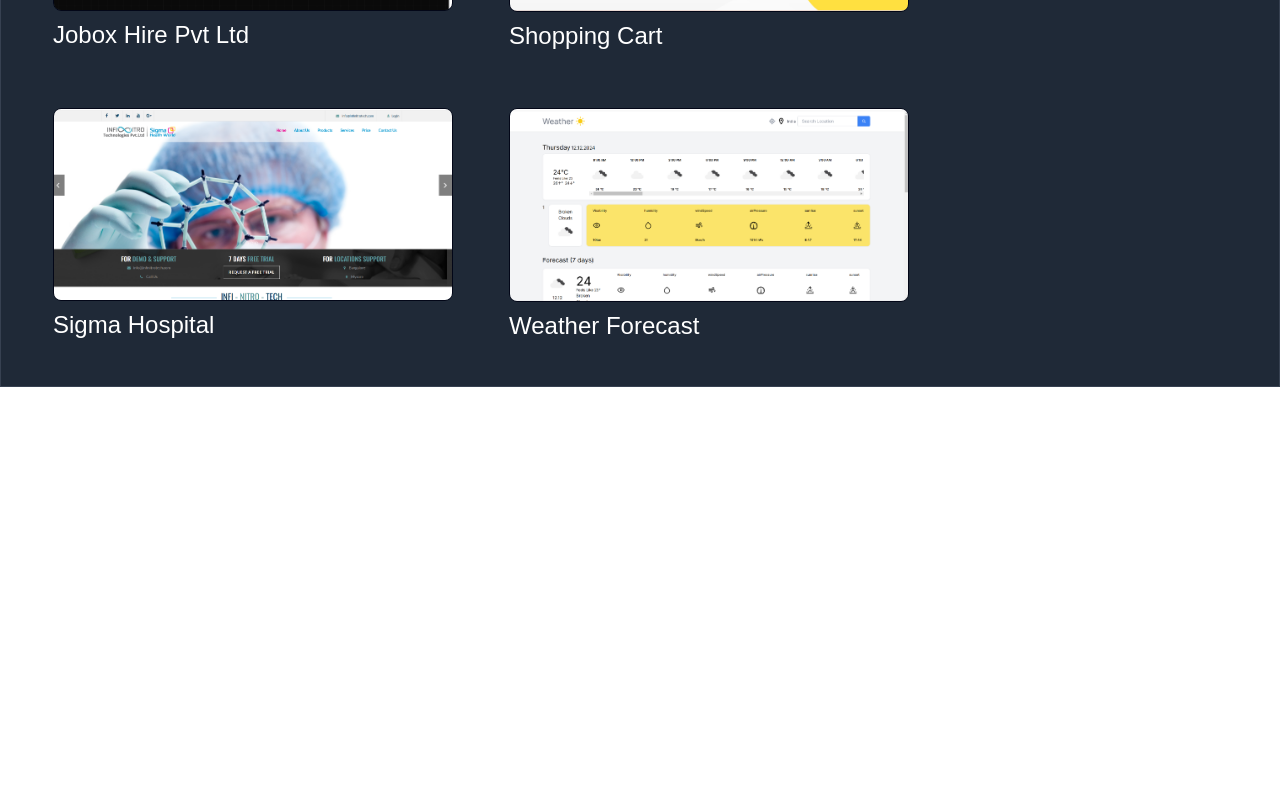
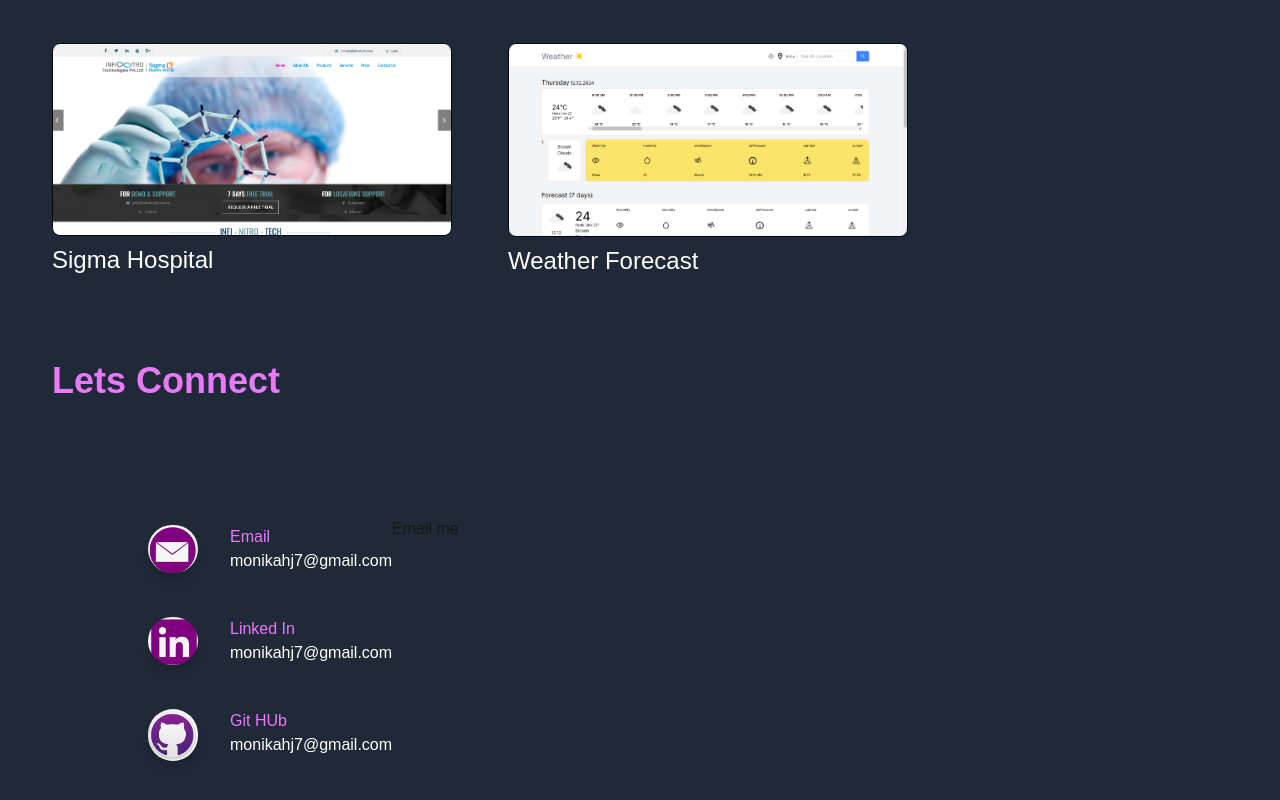
Before and after one commit to MonikaDevHJ/MonikaHJ_Portfolio, a Next.js app: page / in a window 1280 px wide. Shown: the part 1572-2372 px from the top of the page. Before the commit the page ends 1959 px from the top, so only its background shows below. Built offline with nearby package versions, Linux system fonts and the light colour scheme.

Commit message:
making Contact Page

```diff
--- a/src/components/About.tsx
+++ b/src/components/About.tsx
@@ -7,7 +7,7 @@
   const [activeSection, setActiveSection] = useState<Section>("Skills");
 
   return (
-    <div className="px-11 py-24 mt-1 animate-fade-in">
+    <div className="px-11 py-16 mt-1 animate-fade-in">
       <div className="flex flex-wrap lg:space-x-40">
         {/* First Column */}
         <div className="flex-1 p-5">
--- /dev/null
+++ b/src/components/Contact.tsx
@@ -0,0 +1,82 @@
+import React from "react";
+import Image from "next/image";
+import email from "../assets/email.png";
+import linkedin from "../assets/linkedin.png";
+import Github from "../assets/Github.png"
+
+
+function Contact() {
+    return (
+        <div className=" px-8 py-6 mt-4 animate-fade-in  bg-gray-800">
+            <div>
+            <p className="font-bold text-fuchsia-400 ml-5 text-4xl">Lets Connect</p>
+
+            </div>
+            {/* First column */}
+
+            <div className=" flex mt-5 ml-5  p-24">
+                <div className="">
+
+                    <div className="mt-2 flex">
+                        <Image
+                            src={email}
+                            alt="Monika"
+                            className="rounded-full shadow-lg"
+                            width={50}
+                            height={50}
+                        />
+                        <div className="ml-8    ">
+                        <p className="text-fuchsia-400">Email</p>
+                        <p className="text-white">monikahj7@gmail.com</p>
+                        </div>
+
+                    </div>
+
+                    <div className="mt-11 flex">
+                        <Image
+                            src={linkedin}
+                            alt="Monika"
+                            className="rounded-full shadow-lg"
+                            width={50}
+                            height={50}
+                        />
+                         <div className="ml-8">
+                        <p className="text-fuchsia-400">Linked In</p>
+                        <p className="text-white">monikahj7@gmail.com</p>
+                        </div>
+
+                    </div>
+
+                    <div className="mt-11 flex">
+                        <Image
+                            src={Github}
+                            alt="Monika"
+                            className="rounded-full shadow-lg"
+                            width={50}
+                            height={50}
+                        />
+                         <div className="ml-8">
+                        <p className="text-fuchsia-400">Git HUb</p>
+                        <p className="text-white">monikahj7@gmail.com</p>
+                        </div>
+
+                    </div>
+
+                    <div className=""></div>
+
+                </div>
+
+                {/* Second Column message */}
+                <div className="">
+                    <p className="">Email me</p>
+                </div>
+            </div>
+
+
+
+
+        </div>
+    );
+}
+
+export default Contact;
--- a/src/components/Project.tsx
+++ b/src/components/Project.tsx
@@ -1,14 +1,22 @@
 import React from "react";
-import Image from "next/image";
+import Image, { StaticImageData } from "next/image";
 import JoboxHire from "../assets/JoboxHire.png";
 import Shoipping from "../assets/Shoipping.png";
 import Sigma_Hospital from "../assets/Sigma_Hospital.png";
 import Weather from "../assets/Weather.png";
-import Github from "../assets/Github.png"; // Add your GitHub icon path here
-import Link from "../assets/Link.png"; // Add your Website icon path here
+import Github from "../assets/Github.png";
+import Link from "../assets/Link.png";
 
-const Project = () => {
-  const projects = [
+type Project = {
+  image: StaticImageData;
+  alt: string;
+  name: string;
+  githubLink: string;
+  websiteLink: string;
+};
+
+const Project: React.FC = () => {
+  const projects: Project[] = [
     {
       image: JoboxHire,
       alt: "Jobox Hire",
@@ -40,12 +48,11 @@
   ];
 
   return (
-    <div className="px-8 py-6 mt-1 animate-fade-in border border-gray-700 bg-gray-800">
+    <div className="px-8 py-6 mt-1 animate-fade-in bg-gray-800">
       <div>
         <p className="font-bold text-fuchsia-400 ml-5 text-4xl">My Projects</p>
       </div>
 
-      {/* Image Section */}
       <div className="flex flex-wrap gap-4 mt-10">
         {projects.map((project, index) => (
           <div key={index} className="p-5 group relative">
@@ -59,10 +66,8 @@
               />
             </div>
 
-            {/* Hover Action */}
             <div className="absolute inset-0 flex items-center justify-center opacity-0 group-hover:opacity-100 transition-opacity duration-300">
               <div className="flex gap-4">
-                {/* GitHub Icon */}
                 <a
                   href={project.githubLink}
                   target="_blank"
@@ -76,8 +81,6 @@
                     height={40}
                   />
                 </a>
-
-                {/* Website Icon */}
                 <a
                   href={project.websiteLink}
                   target="_blank"
--- a/src/pages/index.tsx
+++ b/src/pages/index.tsx
@@ -3,7 +3,7 @@
 import Home from "../components/Home"
 import About from "../components/About"
 import Project from "../components/Project"
-
+import Contact from '@/components/Contact';
 
 const App = () => {
   return (
@@ -12,6 +12,7 @@
       <Home/>
       <About/>
       <Project/>
+      <Contact/>
     </div>
   );
 };
```
Also changed, not shown: src/assets/email.png (added), src/assets/linkedin.png (added).
